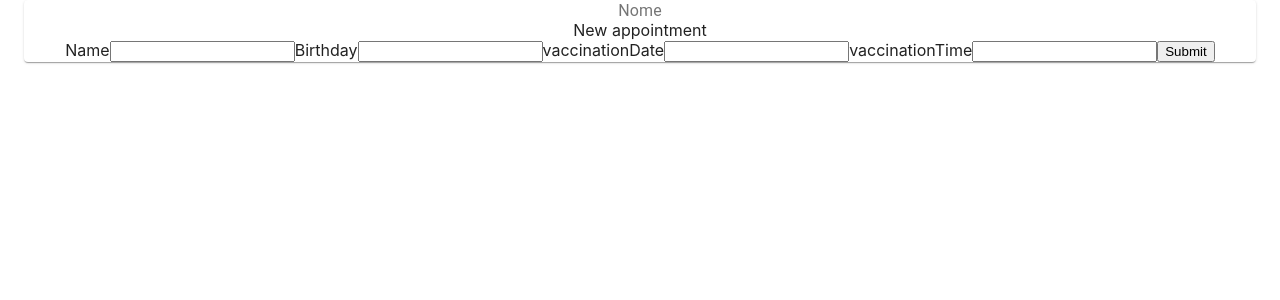
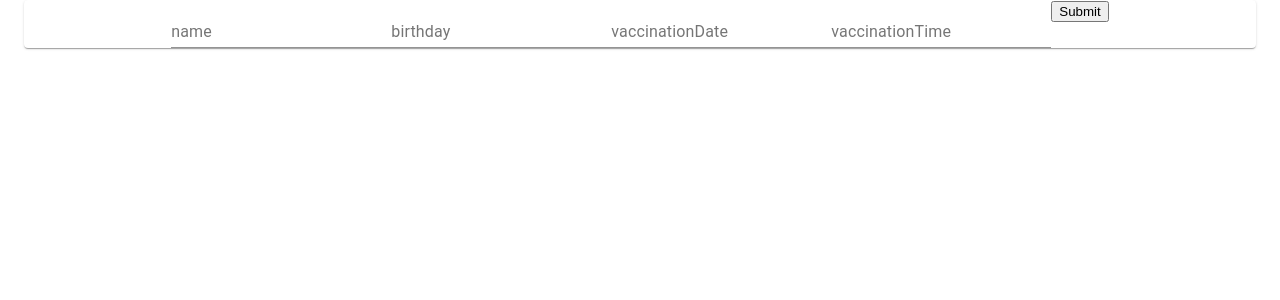
Before and after one commit to arthursvpb/covid-19-vaccine-scheduler, a React (Create React App) app in the folder web/: page /agendamentos/novo in a window 1280 px wide. Shown: the top 300 px of the page. Built offline with nearby package versions, Linux system fonts and the light colour scheme; no server answers.

Commit message:
add formik + yup validation

```diff
--- a/web/package.json
+++ b/web/package.json
@@ -16,7 +16,8 @@
     "react-dom": "^17.0.2",
     "react-router-dom": "^5.2.0",
     "react-scripts": "4.0.3",
-    "web-vitals": "^1.0.1"
+    "web-vitals": "^1.0.1",
+    "yup": "^0.32.9"
   },
   "scripts": {
     "start": "react-scripts start",
--- a/web/src/pages/Appointment/createAppointment.jsx
+++ b/web/src/pages/Appointment/createAppointment.jsx
@@ -2,6 +2,7 @@
 import React, { useState } from 'react';
 import DatePicker from 'react-datepicker';
 import { useFormik } from 'formik';
+import * as yup from 'yup';
 import 'react-datepicker/dist/react-datepicker.css';
 
 import {
@@ -9,8 +10,7 @@ import {
   Grid,
   Paper,
   // Typography,
-  // TextField,
-  FormLabel,
+  TextField,
 } from '@material-ui/core';
 // Layout, Drawer, List, ListItem, ListItemText, ListItemIcon
 
@@ -24,23 +24,37 @@ export default function CreateAppointment() {
   const [vaccinationDate, setVaccinationDate] = useState('');
   const [vaccinationTime, setVaccinationTime] = useState('');
 
+  const validationSchema = yup.object().shape({
+    name: yup.string().required('Por favor, digite seu nome.'),
+    birthday: yup
+      .string()
+      .required('Por favor, digite sua data de nascimento.'),
+    vaccinationDate: yup
+      .string()
+      .required('Por favor, digite a data da vacina.'),
+    vaccinationTime: yup
+      .string()
+      .required('Por favor, digite o horário da sua vacina.'),
+  });
+
   const formik = useFormik({
     initialValues: {
-      name,
-      birthday,
-      vaccinationDate,
-      vaccinationTime,
+      name: '',
+      birthday: '',
+      vaccinationDate: '',
+      vaccinationTime: '',
     },
-    onSubmit: async () => {
+    validationSchema,
+    onSubmit: async values => {
+      alert(JSON.stringify(values));
+      try {
         const appointmentForm = {
           name,
           birthday: format(birthday, 'dd-MM-yyyy'),
           vaccinationDate: format(vaccinationDate, 'dd-MM-yyyy'),
           vaccinationTime: format(vaccinationTime, 'HH:mm'),
         };
-      alert(JSON.stringify(appointmentForm));
 
-      try {
         const response = await api.post('/appointments', appointmentForm);
         alert(response.data.message);
       } catch (error) {
@@ -58,53 +72,97 @@ export default function CreateAppointment() {
               autoComplete="off"
               onSubmit={event => formik.handleSubmit(event)}
             >
-              <FormLabel button> Nome</FormLabel>
-              <legend>New appointment</legend>
-              <label htmlFor="name">
-                Name
-                <input
+              <TextField
+                id="name"
+                name="name"
                 type="text"
-                  name="name"
-                  id="name"
-                  onChange={event => setName(event.target.value)}
+                label="name"
+                value={name}
+                onChange={event => {
+                  setName(event.target.value);
+                  formik.handleChange(event);
+                }}
+                error={formik.touched.name && Boolean(formik.errors.name)}
+                helperText={formik.touched.name && formik.errors.name}
               />
-              </label>
 
-              <label htmlFor="birthday">
-                Birthday
               <DatePicker
+                customInput={
+                  <TextField
+                    id="birthday"
                     name="birthday"
-                  id="birthday"
+                    label="birthday"
+                    value={birthday}
+                    error={
+                      formik.touched.birthday && Boolean(formik.errors.birthday)
+                    }
+                    helperText={
+                      formik.touched.birthday && formik.errors.birthday
+                    }
+                  />
+                }
+                onChange={date => {
+                  setBirthday(date);
+                  formik.setFieldValue('birthday', date);
+                }}
                 selected={birthday}
                 dateFormat="dd/MM/yyyy"
-                  onChange={date => setBirthday(date)}
               />
-              </label>
 
-              <label htmlFor="vaccinationDate">
-                vaccinationDate
               <DatePicker
+                customInput={
+                  <TextField
+                    id="vaccinationDate"
                     name="vaccinationDate"
-                  id="vaccinationDate"
+                    label="vaccinationDate"
+                    value={vaccinationDate}
+                    error={
+                      formik.touched.vaccinationDate &&
+                      Boolean(formik.errors.vaccinationDate)
+                    }
+                    helperText={
+                      formik.touched.vaccinationDate &&
+                      formik.errors.vaccinationDate
+                    }
+                  />
+                }
+                onChange={date => {
+                  setVaccinationDate(date);
+                  formik.setFieldValue('vaccinationDate', date);
+                }}
                 selected={vaccinationDate}
                 dateFormat="dd/MM/yyyy"
-                  onChange={date => setVaccinationDate(date)}
               />
-              </label>
 
-              <label htmlFor="vaccinationTime">
-                vaccinationTime
               <DatePicker
+                customInput={
+                  <TextField
+                    id="vaccinationTime"
+                    name="vaccinationTime"
+                    label="vaccinationTime"
+                    value={vaccinationTime}
+                    error={
+                      formik.touched.vaccinationTime &&
+                      Boolean(formik.errors.vaccinationTime)
+                    }
+                    helperText={
+                      formik.touched.vaccinationTime &&
+                      formik.errors.vaccinationTime
+                    }
+                  />
+                }
+                onChange={date => {
+                  setVaccinationTime(date);
+                  formik.setFieldValue('vaccinationTime', date);
+                }}
                 selected={vaccinationTime}
-                  onChange={time => setVaccinationTime(time)}
                 showTimeSelect
                 showTimeSelectOnly
-                  timeIntervals={60}
+                timeIntervals={30}
                 timeCaption="Time"
                 dateFormat="HH:mm"
                 timeFormat="HH:mm"
               />
-              </label>
 
               <button type="submit">Submit</button>
             </form>
--- a/web/src/pages/Appointment/index.jsx
+++ b/web/src/pages/Appointment/index.jsx
@@ -154,6 +154,7 @@ export default function index() {
           <DialogContent>
             <DialogContentText>Detalhes do atendimento</DialogContentText>
             <TextField
+              multiline
               onChange={event => setConclusionInput(event.target.value)}
               autoFocus
               margin="dense"
```
Also changed, not shown: 1 other file (tests, documents, lock files or other folders). Lines whose indentation alone changed are shown as unchanged.
